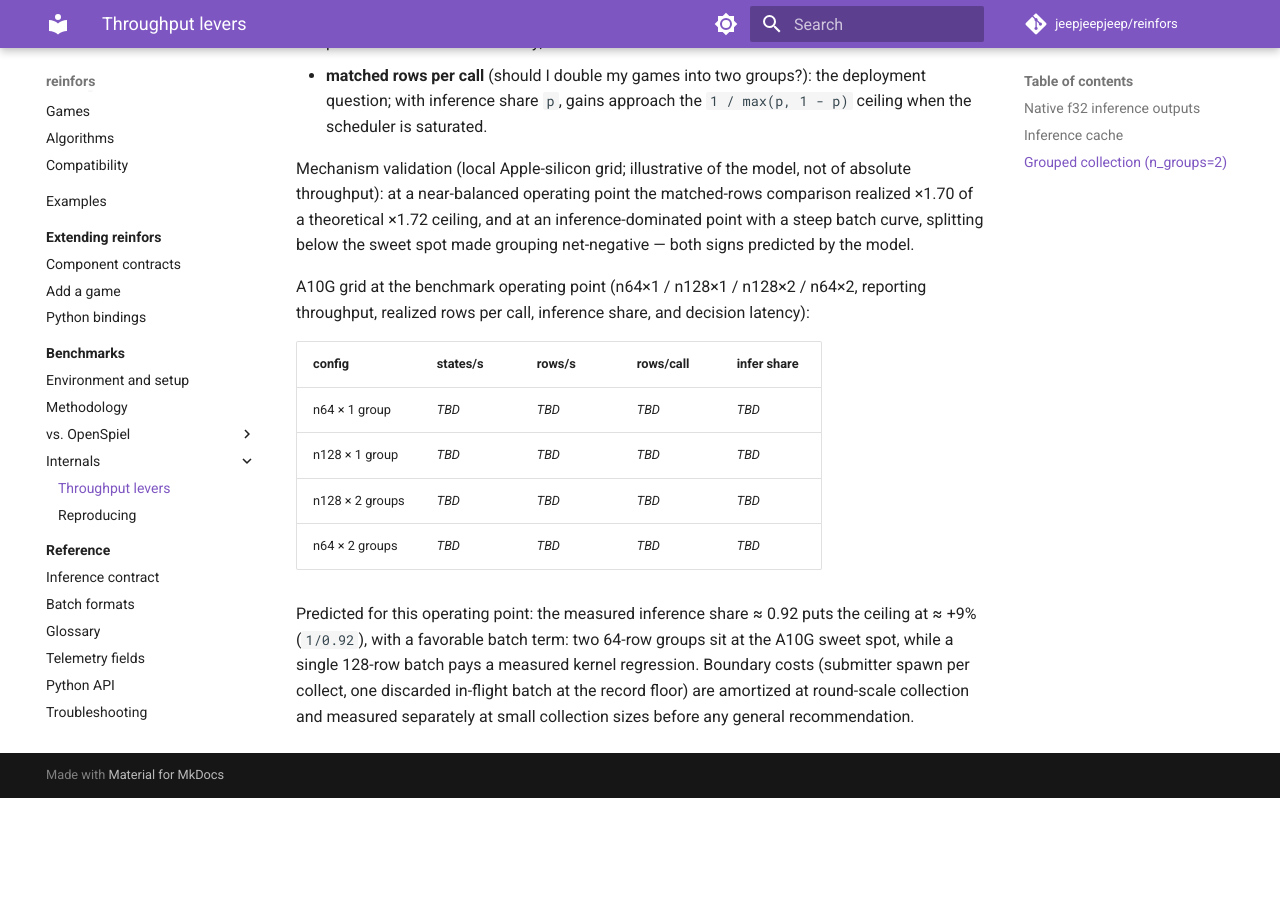
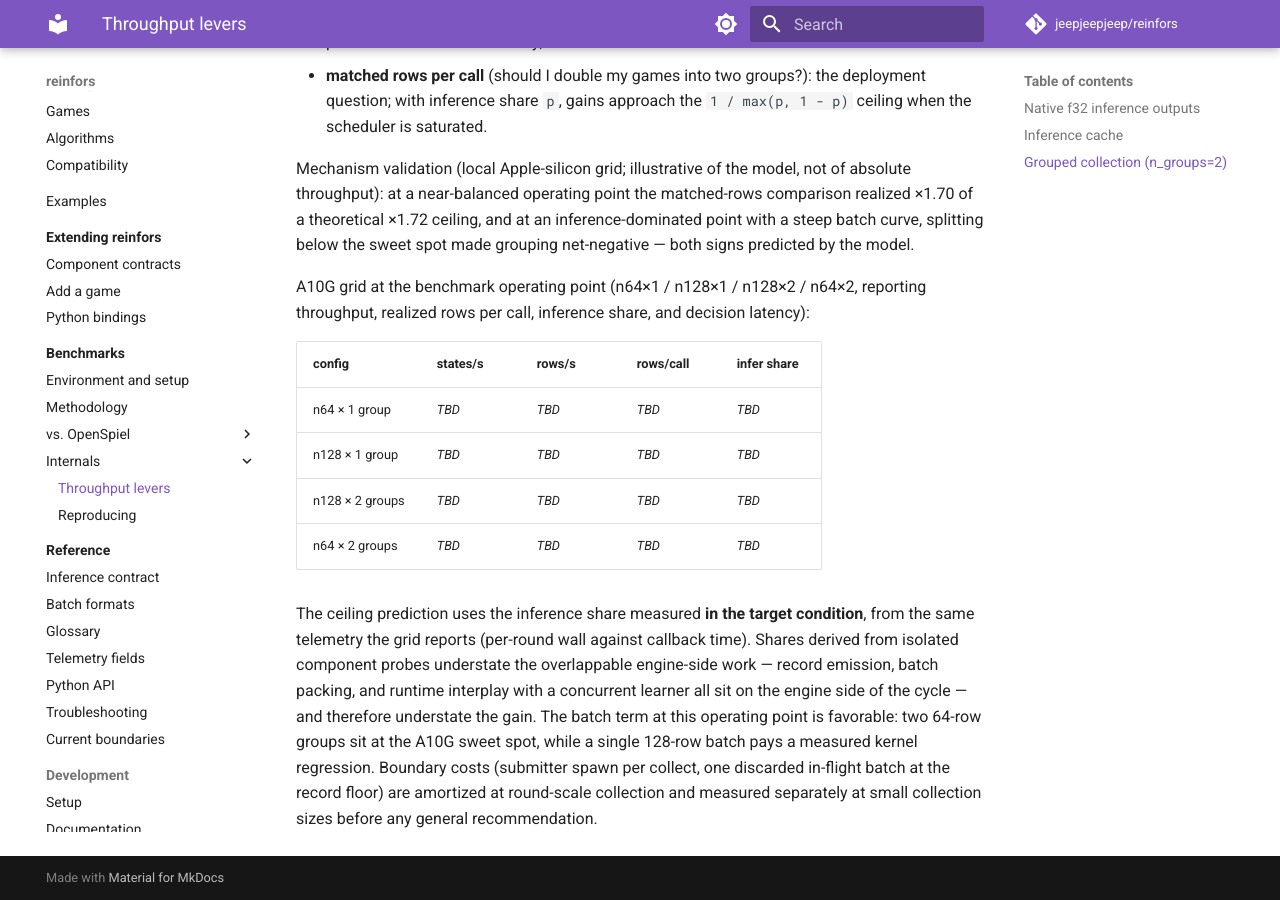
Before and after one commit to jeepjeepjeep/reinfors, an MkDocs documentation site: the page built from docs/benchmarks/internal/throughput-levers.md, in a window 1280 px wide and 900 px high, scrolled down 1085 px. Built offline with MkDocs 1.6.1 and Material for MkDocs 9.7.7, drawn with Linux system fonts in a browser that asks for light colours; comment, search, counter and statistics services are not loaded; before the commit the page ends 1883 px from its top, so only the background shows below that.

Commit message:
levers: derive the overlap ceiling from in-condition inference share (component probes understate overlappable work)

```diff
--- a/docs/benchmarks/internal/throughput-levers.md
+++ b/docs/benchmarks/internal/throughput-levers.md
@@ -55,9 +55,13 @@
 | n128 × 2 groups | _TBD_ | _TBD_ | _TBD_ | _TBD_ |
 | n64 × 2 groups | _TBD_ | _TBD_ | _TBD_ | _TBD_ |
 
-Predicted for this operating point: the measured inference share ≈ 0.92 puts the ceiling
-at ≈ +9% (`1/0.92`), with a favorable batch term: two 64-row groups sit at the A10G
-sweet spot, while a single 128-row batch pays a measured kernel regression. Boundary costs
+The ceiling prediction uses the inference share measured **in the target condition**,
+from the same telemetry the grid reports (per-round wall against callback time). Shares
+derived from isolated component probes understate the overlappable engine-side work —
+record emission, batch packing, and runtime interplay with a concurrent learner all sit on
+the engine side of the cycle — and therefore understate the gain. The batch term at this
+operating point is favorable: two 64-row groups sit at the A10G sweet spot, while a single
+128-row batch pays a measured kernel regression. Boundary costs
 (submitter spawn per collect, one discarded in-flight batch at the record floor) are
 amortized at round-scale collection and measured separately at small collection sizes
 before any general recommendation.
```
